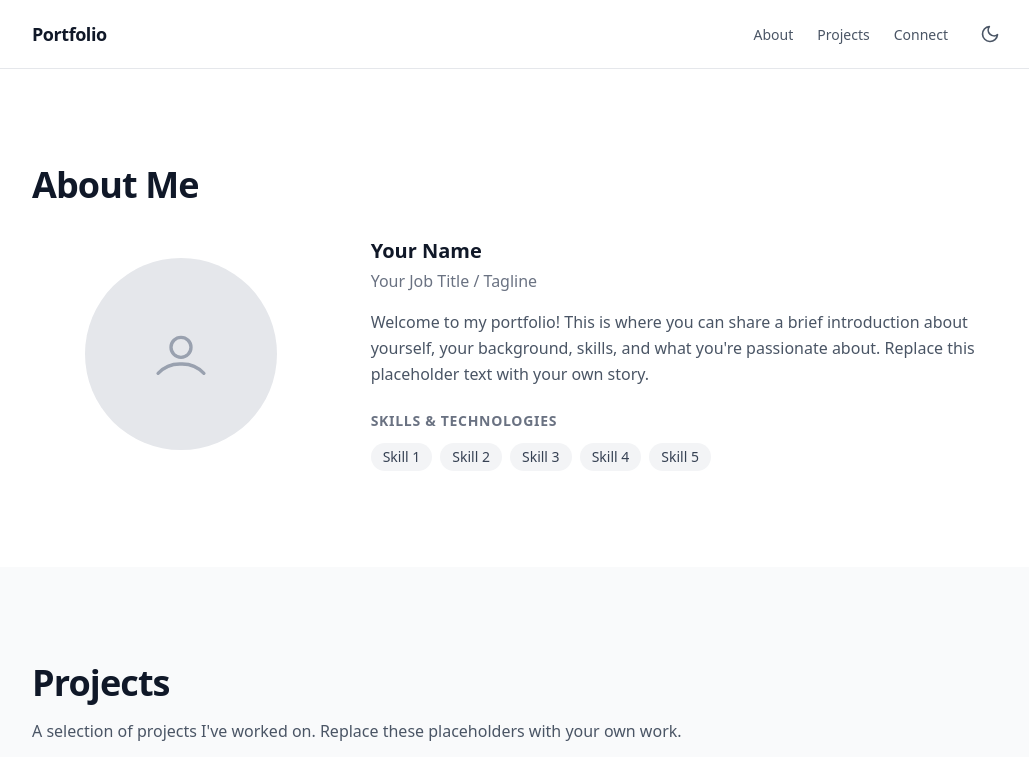
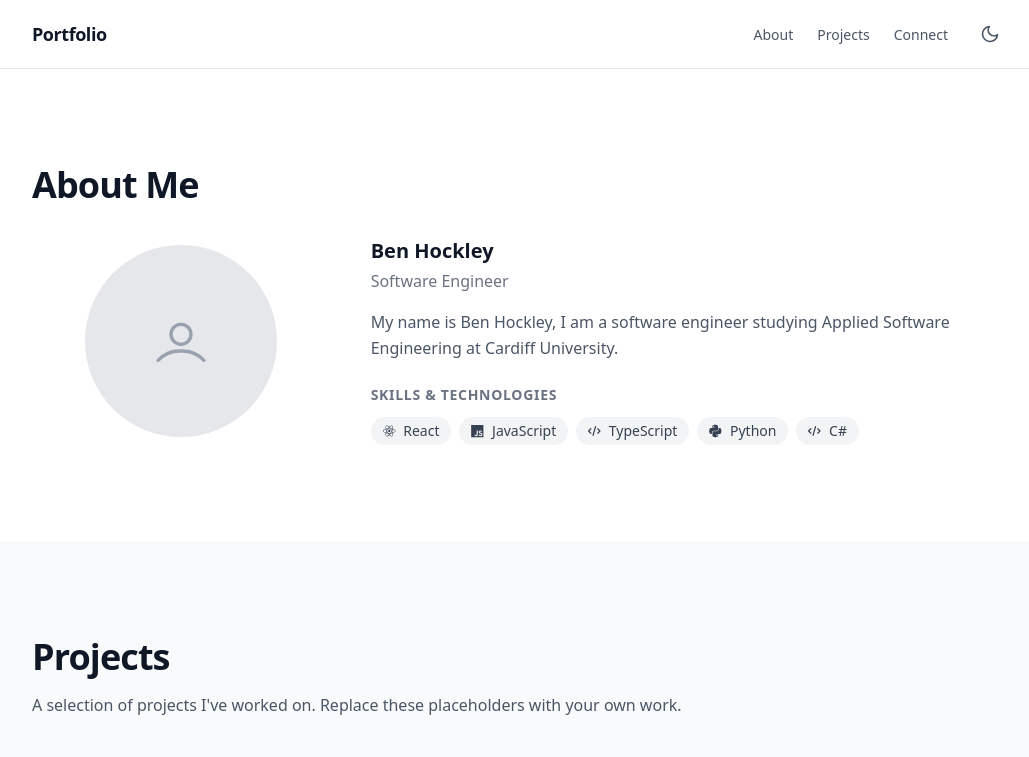
Before and after one commit to ben-hockley/portfolio_, a Next.js app: page / in a window 1280 px wide. Shown: the top 757 px of the page, without its empty margins (120-1149 px from the left). Built offline with nearby package versions, Linux system fonts and the light colour scheme.

Commit message:
Added font-awesome icons for skills

```diff
--- a/package.json
+++ b/package.json
@@ -11,7 +11,10 @@
   "dependencies": {
     "next": "16.1.6",
     "react": "19.2.3",
-    "react-dom": "19.2.3"
+    "react-dom": "19.2.3",
+    "@fortawesome/react-fontawesome": "^0.2.0",
+    "@fortawesome/free-brands-svg-icons": "^6.5.0",
+    "@fortawesome/free-solid-svg-icons": "^6.5.0"
   },
   "devDependencies": {
     "@tailwindcss/postcss": "^4",
--- a/src/components/Bio.tsx
+++ b/src/components/Bio.tsx
@@ -1,3 +1,15 @@
+import { FontAwesomeIcon } from '@fortawesome/react-fontawesome';
+import { faPython, faJs, faReact } from '@fortawesome/free-brands-svg-icons';
+import { faCode } from '@fortawesome/free-solid-svg-icons';
+
+const ICON_MAP: Record<string, any> = {
+  React: faReact,
+  JavaScript: faJs,
+  TypeScript: faCode,
+  Python: faPython,
+  'C#': faCode,
+};
+
 export default function Bio() {
   return (
     <section
@@ -37,20 +49,17 @@ export default function Bio() {
         <div className="md:col-span-2">
           {/* TODO: Add your name */}
           <h3 className="text-xl font-semibold text-gray-900 dark:text-white">
-            Your Name
+            Ben Hockley
           </h3>
 
           {/* TODO: Add your job title or tagline */}
           <p className="mt-1 text-gray-500 dark:text-gray-400">
-            Your Job Title / Tagline
+            Software Engineer
           </p>
 
           {/* TODO: Write a short bio about yourself */}
           <p className="mt-4 leading-relaxed text-gray-600 dark:text-gray-300">
-            Welcome to my portfolio! This is where you can share a brief
-            introduction about yourself, your background, skills, and what
-            you&apos;re passionate about. Replace this placeholder text with
-            your own story.
+            My name is Ben Hockley, I am a software engineer studying Applied Software Engineering at Cardiff University.
           </p>
 
           {/* TODO: Add your skills or technologies */}
@@ -59,13 +68,18 @@ export default function Bio() {
               Skills &amp; Technologies
             </h4>
             <div className="mt-3 flex flex-wrap gap-2">
-              {["Skill 1", "Skill 2", "Skill 3", "Skill 4", "Skill 5"].map(
+              {["React", "JavaScript", "TypeScript", "Python", "C#"].map(
                 (skill) => (
                   <span
                     key={skill}
-                    className="rounded-full bg-gray-100 px-3 py-1 text-sm text-gray-700 dark:bg-gray-800 dark:text-gray-300"
+                    className="flex items-center gap-2 rounded-full bg-gray-100 px-3 py-1 text-sm text-gray-700 dark:bg-gray-800 dark:text-gray-300"
                   >
-                    {skill}
+                    <FontAwesomeIcon
+                      icon={ICON_MAP[skill] || faCode}
+                      className="inline-block text-current"
+                      style={{ width: '0.9em' }}
+                    />
+                    <span>{skill}</span>
                   </span>
                 )
               )}
```
Also changed, not shown: 1 other file (tests, documents, lock files or other folders).
